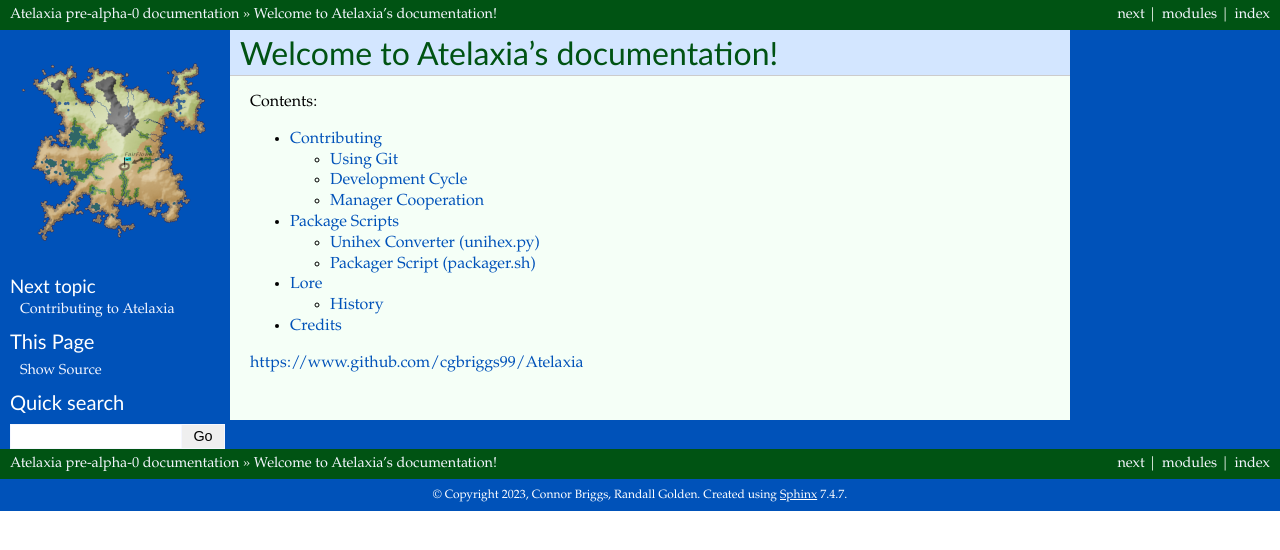
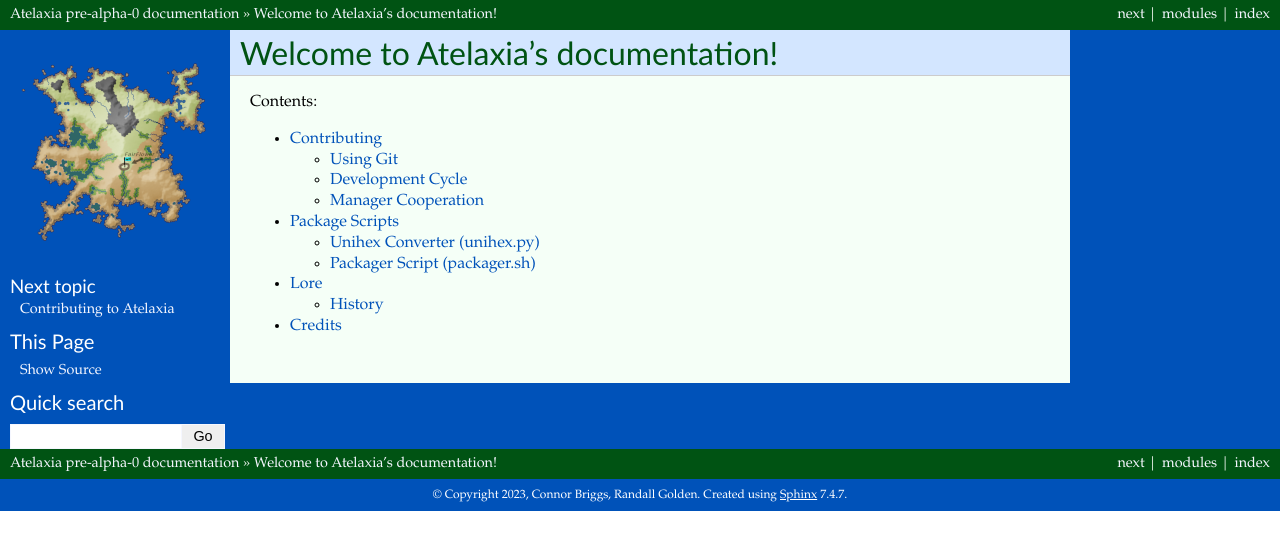
Before and after one commit to cgbriggs99/Atelaxia, a Sphinx documentation site: the page built from docs/index.rst, in a window 1280 px wide. Shown: the top 550 px of the page. Built offline with Sphinx 7.4.7, drawn with Linux system fonts in a browser that asks for light colours; formulas are drawn with MathJax 3; pages that are not in the unit, such as notebooks, are missing from menus; some of the changed lines change nothing that is shown.

Commit message:
Removed the unnecessary footer

```diff
--- a/docs/conf.py
+++ b/docs/conf.py
@@ -20,7 +20,6 @@
 project = 'Atelaxia'
 author = 'Connor Briggs'
 copyright = '2023, Connor Briggs, Randall Golden'
-rst_epilog = "https://www.github.com/cgbriggs99/Atelaxia"
 
 # The full version, including alpha/beta/rc tags
 release = 'pre-alpha-0'
```
